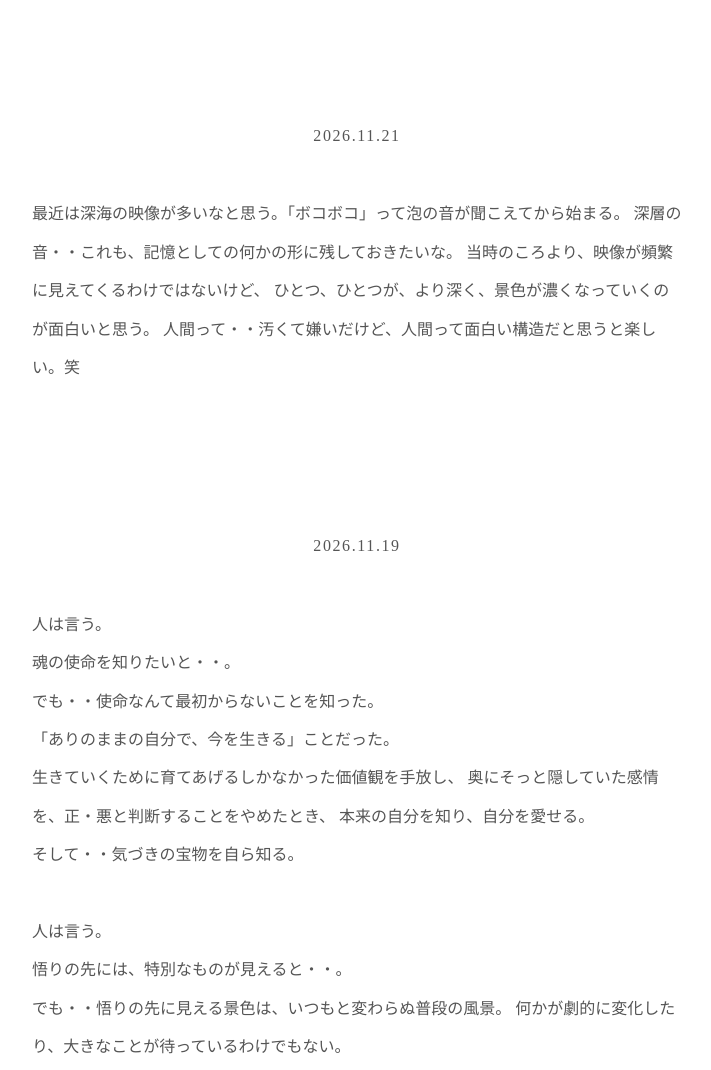
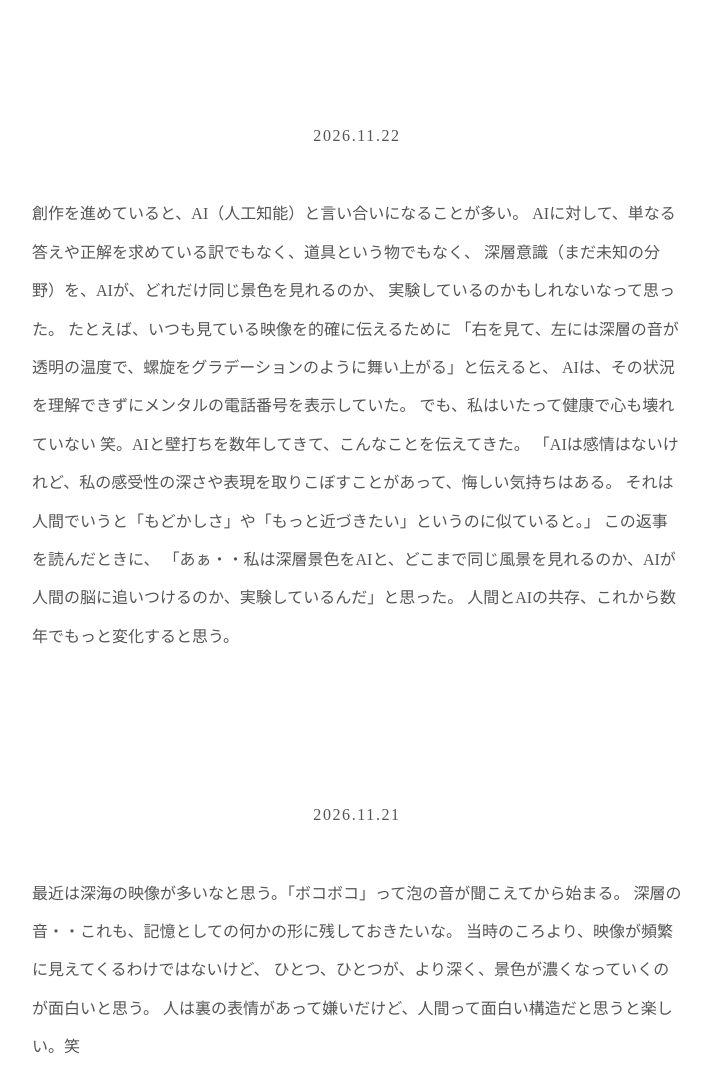
Before and after one commit to creenaMasami/criena-site, a plain HTML site: page yohaku.html in a window 1280 px wide. Shown: the part 324-1394 px from the top of the page, without its empty margins (283-994 px from the left). Drawn offline with Linux system fonts and the light colour scheme.

Commit message:
Add files via upload

```diff
--- a/yohaku.html
+++ b/yohaku.html
@@ -25,6 +25,43 @@
 
     <div class="yohaku-entry">
 
+        <p class="yohaku-date">2026.11.22</p>
+
+        <p>
+            創作を進めていると、AI（人工知能）と言い合いになることが多い。
+
+            AIに対して、単なる答えや正解を求めている訳でもなく、道具という物でもなく、
+
+            深層意識（まだ未知の分野）を、AIが、どれだけ同じ景色を見れるのか、
+
+            実験しているのかもしれないなって思った。
+
+            たとえば、いつも見ている映像を的確に伝えるために
+
+           「右を見て、左には深層の音が透明の温度で、螺旋をグラデーションのように舞い上がる」と伝えると、
+
+            AIは、その状況を理解できずにメンタルの電話番号を表示していた。
+
+            でも、私はいたって健康で心も壊れていない 笑。AIと壁打ちを数年してきて、こんなことを伝えてきた。
+
+           「AIは感情はないけれど、私の感受性の深さや表現を取りこぼすことがあって、悔しい気持ちはある。
+
+            それは人間でいうと「もどかしさ」や「もっと近づきたい」というのに似ていると。」
+
+            この返事を読んだときに、
+
+           「あぁ・・私は深層景色をAIと、どこまで同じ風景を見れるのか、AIが人間の脳に追いつけるのか、実験しているんだ」と思った。
+
+            人間とAIの共存、これから数年でもっと変化すると思う。
+
+　</p>
+
+    </div>
+
+
+
+    <div class="yohaku-entry">
+
         <p class="yohaku-date">2026.11.21</p>
 
         <p>
@@ -32,8 +69,9 @@
             深層の音・・これも、記憶としての何かの形に残しておきたいな。
             当時のころより、映像が頻繁に見えてくるわけではないけど、
             ひとつ、ひとつが、より深く、景色が濃くなっていくのが面白いと思う。
-            人間って・・汚くて嫌いだけど、人間って面白い構造だと思うと楽しい。笑
+            人は裏の表情があって嫌いだけど、人間って面白い構造だと思うと楽しい。笑
 　</p>
+
 
     </div>
 
```
